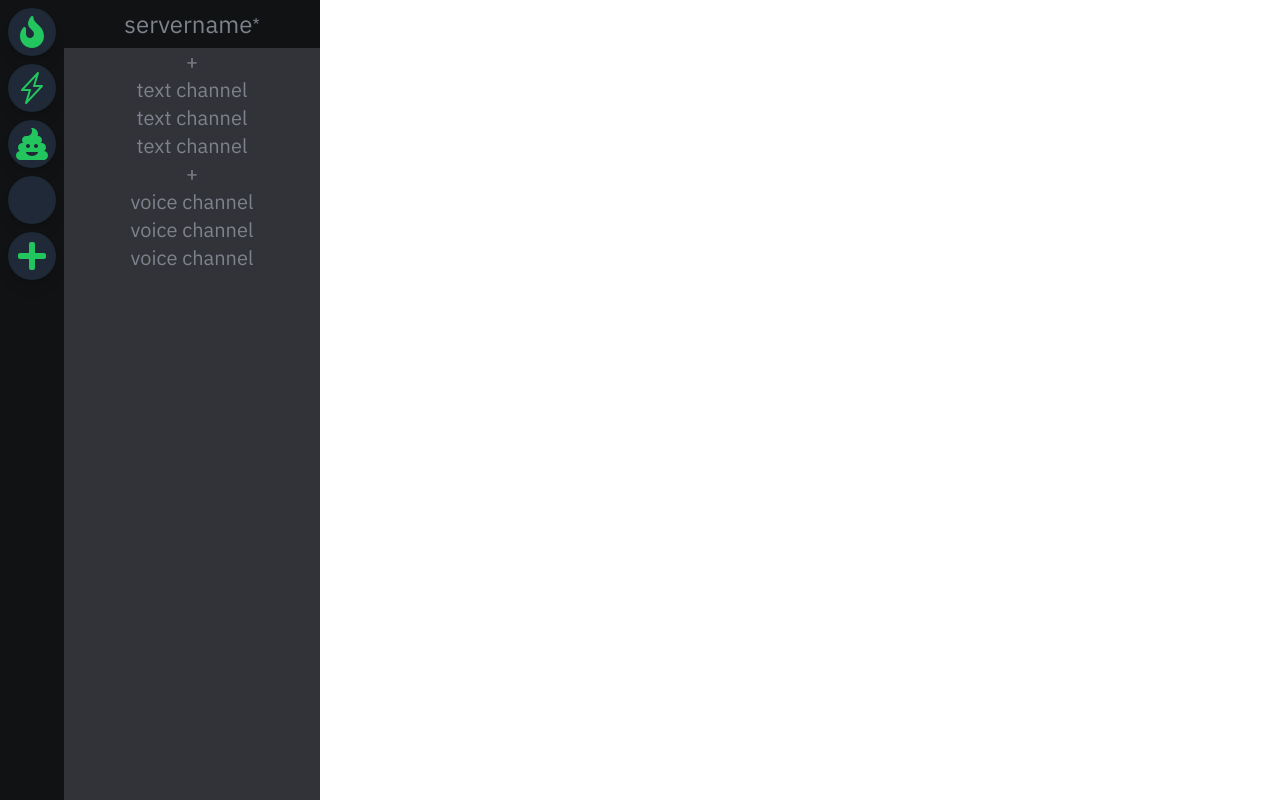
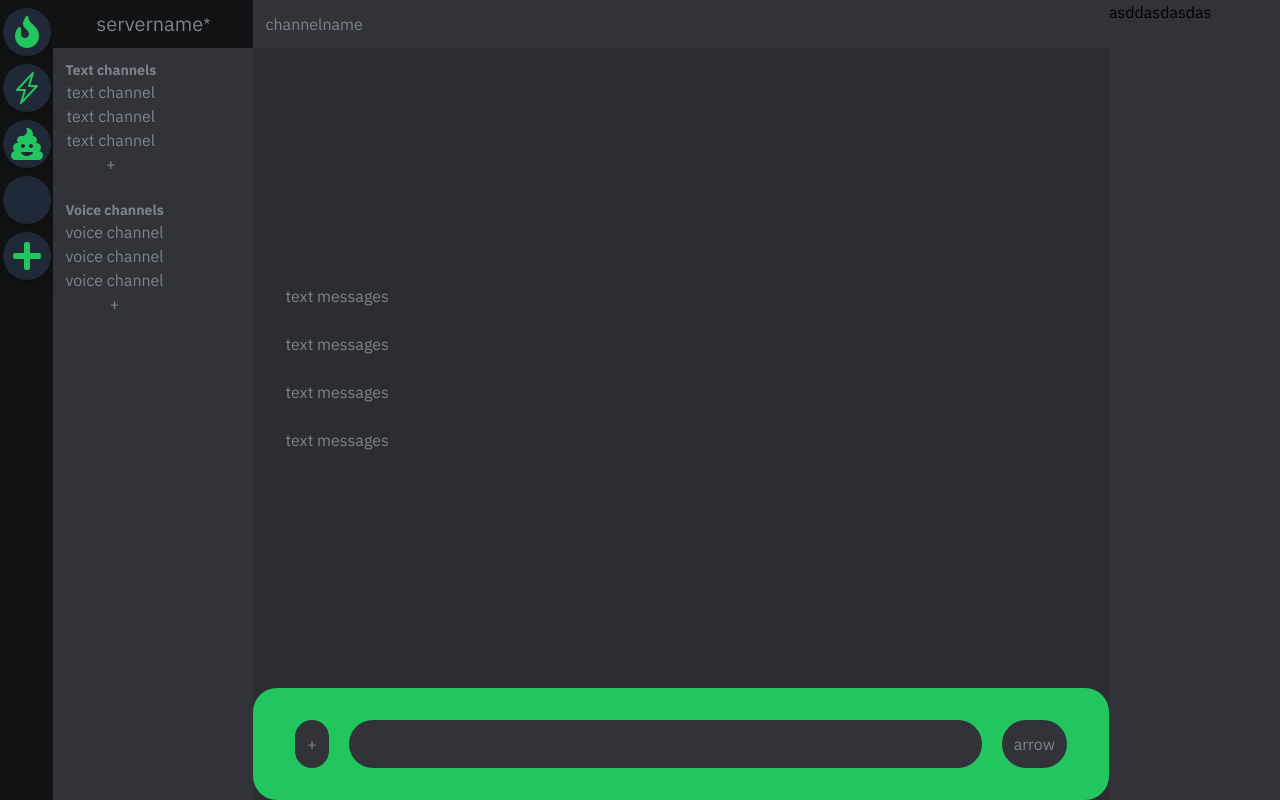
Before and after one commit to ArthurVarakuta/Incord, a React (Vite) app in the folder tailwind-project-2/: page / in a window 1280 px wide. Built offline with nearby package versions, Linux system fonts and the light colour scheme; some icons are missing; a web font is replaced by a local one.

Commit message:
add main area styles

```diff
--- a/tailwind-project-2/src/App.jsx
+++ b/tailwind-project-2/src/App.jsx
@@ -1,12 +1,15 @@
 import Sidebar  from "./Components/Sidebar.jsx";
 import Channelbar from "./Components/Channelbar.jsx";
-
+import Mainarea from "./Components/Mainarea.jsx";
+import Memberbar from "./Components/Memberbar.jsx";
 
 function App() {
   return (
     <div className={"flex flex-row"}>
     <Sidebar />
      <Channelbar />
+        <Mainarea />
+        <Memberbar />
     </div>
   )
 }
--- a/tailwind-project-2/src/Components/Channelbar.jsx
+++ b/tailwind-project-2/src/Components/Channelbar.jsx
@@ -7,23 +7,26 @@ const Channelbar = () => {
             " jusify-center flex-col" +
             " top-0 left-0" +
             " h-screen" +
-            " w-1/5" +
+            "sm:w-1/6" +
+            " md:w-[150px] lg:w-[200px] min-w-[200px]"  +
             " text-textcolor_inactive relative "}>
             <section className={"bg-greydark w-full h-12 flex items-center justify-center"}>
-                <span className={"text-2xl "}>servername</span>
+                <span className={"text-xl "}>servername</span>
                 <span>*</span>
             </section>
-            <section className={"channel-name-container "}>
-            <button >+</button>
+            <section className={"channel-name-container p-3 "}>
+                <span className={"text-sm font-bold"}>Text channels</span>
                 <span>text channel</span>
                 <span>text channel</span>
                 <span>text channel</span>
+            <button >+</button>
             </section>
-            <section className={"channel-name-container"}>
-                <button>+</button>
+            <section className={"channel-name-container p-3 "}>
+                <span className={"text-sm font-bold"}>Voice channels</span>
                 <span>voice channel</span>
                 <span>voice channel</span>
                 <span>voice channel</span>
+                <button>+</button>
             </section>
         </div>
     );
--- a/tailwind-project-2/src/Components/Mainarea.jsx
+++ b/tailwind-project-2/src/Components/Mainarea.jsx
@@ -2,9 +2,22 @@ import React from 'react';
 
 const MyComponent = () => {
     return (
-        <div>
+        <div className={"main-area-wrapper"}>
+        <div className={"bg-greylight p-3"}>channelname</div>
+            <section className={"message-wrapper"}>
+                <span className={"text-item"}>text messages</span>
+                <span className={"text-item"}>text messages</span>
+                <span className={"text-item"}>text messages</span>
+                <span className={"text-item"}>text messages</span>
+            </section>
+            <section  className={"input-wrapper sticky bottom-0 bg-green-500" +
+                " rounded-3xl "}>
+                <div className={"bg-greylight  p-3 rounded-3xl"}>+</div>
+                <input className={"bg-greylight w-4/5 rounded-3xl"} type="text"/>
+                <div className={"bg-greylight p-3 rounded-3xl"}> arrow </div>
+            </section>
+        </div>
 
-        </div>
     );
 };
 
--- /dev/null
+++ b/tailwind-project-2/src/Components/Memberbar.jsx
@@ -0,0 +1,11 @@
+import React from 'react';
+
+const Memberbar = () => {
+    return (
+        <div className={"bg-greylight h-screen w-1/5"}>
+asddasdasdas
+        </div>
+    );
+};
+
+export default Memberbar;
--- a/tailwind-project-2/src/Components/Sidebar.jsx
+++ b/tailwind-project-2/src/Components/Sidebar.jsx
@@ -8,7 +8,7 @@ const Sidebar = () => {
     return (
         <div className={" relative top-0" +
             " left-0 " +
-            "h-screen w-16 m-0 p-0" +
+            "h-screen w-20" +
             " bg-greydark" +
             " text-white" +
             " shadow-lg" +
--- a/tailwind-project-2/src/index.css
+++ b/tailwind-project-2/src/index.css
@@ -17,7 +17,22 @@
         hover:rounded-xl transition-all duration-300 ease-linear cursor-pointer;
     }
     .channel-name-container{
-        @apply flex flex-col justify-center items-center text-xl;
+        @apply flex flex-col justify-center items-center text-base ;
+    }
+    .channelbar-container{
+        @apply flex flex-col justify-start items-start text-left ;
     }
 
+    .main-area-wrapper{
+        @apply flex flex-col text-left justify-between bg-greymid text-textcolor_inactive w-full;
+    }
+    .message-wrapper{
+        @apply flex flex-col w-full p-8  ;
+    }
+    .input-wrapper{
+        @apply flex flex-row w-full p-8 justify-around ;
+    }
+    .text-item{
+        @apply py-3;
+    }
 }
```
